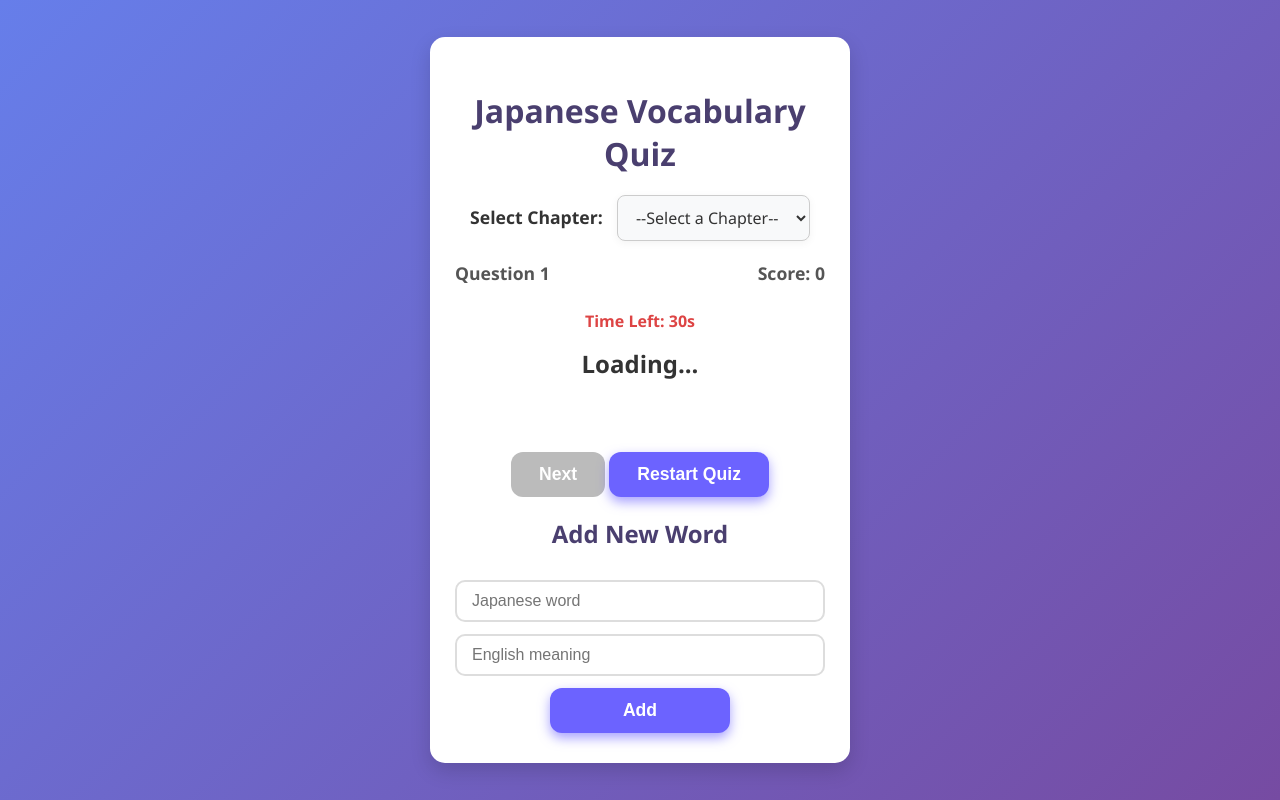
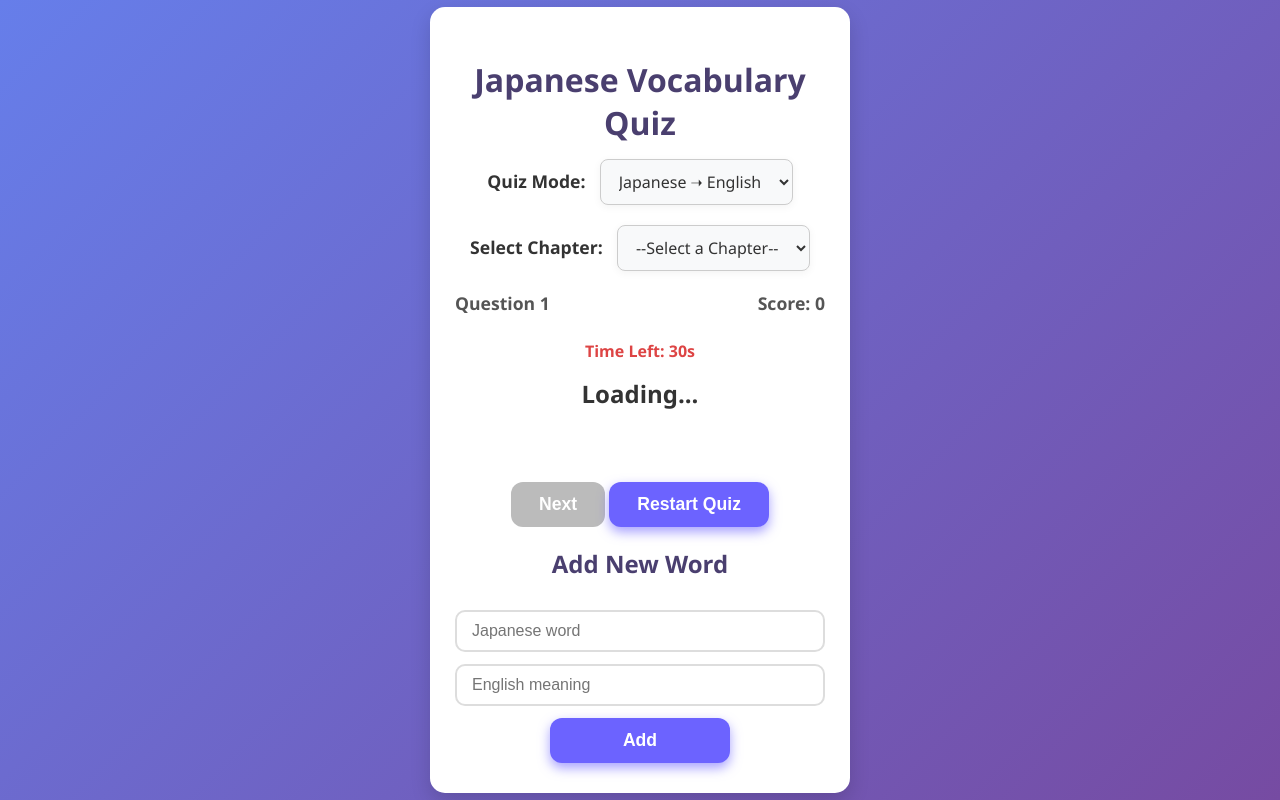
Before and after one commit to Nirav77i/Japanese-N5-Vocabulary-Quiz, a plain HTML site: page index.html in a window 1280 px wide. Drawn offline with Linux system fonts and the light colour scheme.

Commit message:
Update index.html

```diff
--- a/index.html
+++ b/index.html
@@ -9,7 +9,11 @@
 <body>
   <div class="container">
     <h1>Japanese Vocabulary Quiz</h1>
-
+    <label for="mode-select">Quiz Mode:</label>
+<select id="mode-select">
+  <option value="ja-en">Japanese ➝ English</option>
+  <option value="en-ja">English ➝ Japanese</option>
+</select>
     <!-- Chapter Selector Dropdown -->
      <div style="margin: 20px 0;">
     <label for="chapter-select">Select Chapter:</label>
```
